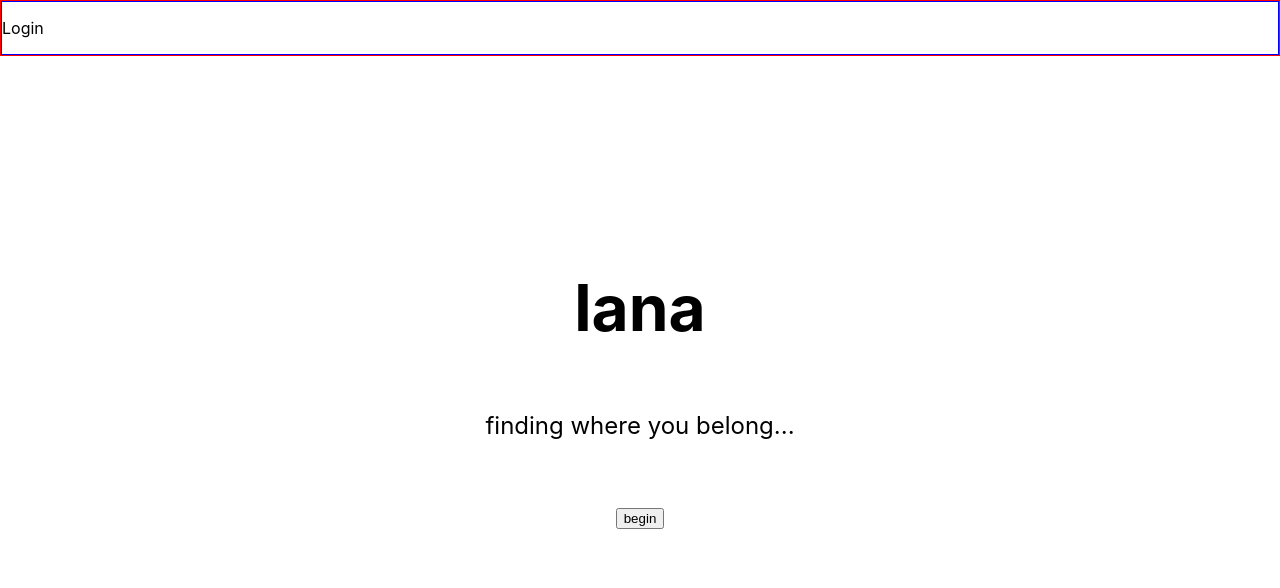
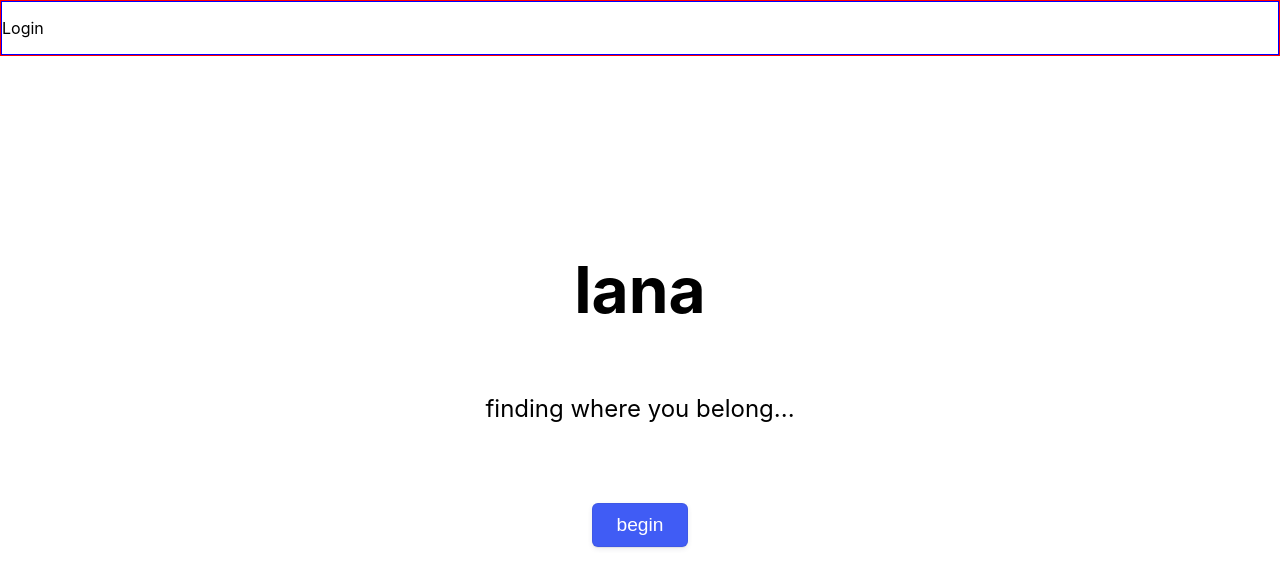
Before and after one commit to tomheaton/coghacks-2021, a Next.js app: page / in a window 1280 px wide. Shown: the top 588 px of the page. Built offline with nearby package versions, Linux system fonts and the light colour scheme.

Commit message:
application work

```diff
--- a/src/pages/_document.tsx
+++ b/src/pages/_document.tsx
@@ -16,11 +16,11 @@ class MyDocument extends Document {
                     <link rel="manifest" href="/manifest.json"/>
 
                     <meta charSet="utf-8" />
-                    <meta name="viewport" content="width=device-width, initial-scale=1"/>
+                    {/*<meta name="viewport" content="width=device-width, initial-scale=1"/>*/}
                     <meta name="description" content="Lana - A place to find where you belong."/>
                     <meta name="keywords" content="Job, Jobs, Work, Employer, Employment, Employee"/>
 
-                    <title>Lana</title>
+                    {/*<title>Lana</title>*/}
                 </Head>
                 <body>
                     <Main/>
--- a/src/pages/index.tsx
+++ b/src/pages/index.tsx
@@ -1,11 +1,14 @@
 import type { NextPage } from 'next';
 import styles from '../styles/Home.module.css';
 import Head from 'next/head';
+import {useRouter} from "next/router";
 
 const Home: NextPage = () => {
 
-    const handleBegin = () => {
+    const router = useRouter();
 
+    const handleBegin = async () => {
+        await router.push("/join");
     }
 
     return (
@@ -29,9 +32,11 @@ const Home: NextPage = () => {
                 <p className={styles.description}>
                     finding where you belong...
                 </p>
-                <button className={styles.beginButton} onClick={handleBegin}>
-                    begin
-                </button>
+                <div className={styles.buttonWrapper}>
+                    <button className={"btn"} onClick={handleBegin}>
+                        begin
+                    </button>
+                </div>
             </main>
 
             {/*<footer className={styles.footer}>
--- a/src/pages/join.tsx
+++ b/src/pages/join.tsx
@@ -12,7 +12,7 @@ const Join: NextPage = () => {
                     Join lana as...
                 </h2>
                 <div>
-                    <button>
+                    <button className={"btn"}>
                         An Individual
                     </button>
                 </div>
--- a/src/pages/login.tsx
+++ b/src/pages/login.tsx
@@ -10,6 +10,9 @@ const Login: NextPage = () => {
             <div>
                 <input placeholder={"username"}/>
                 <input placeholder={"password"}/>
+                <button className={"btn"}>
+                    login
+                </button>
             </div>
         </div>
     );
--- a/src/pages/posting/[id].tsx
+++ b/src/pages/posting/[id].tsx
@@ -60,7 +60,7 @@ const PostingPage: NextPage<Props> = (props) => {
                     <textarea onChange={(e) => {setAnswer(e.target.value)}}
                               rows={4}
                     />
-                    <button type={"submit"} onClick={handleSubmit}>Submit</button>
+                    <button className={"btn"} type={"submit"} onClick={handleSubmit}>Submit</button>
                 </Modal>
             </div>
         );
--- a/src/styles/Home.module.css
+++ b/src/styles/Home.module.css
@@ -135,4 +135,5 @@
     border: solid blue 1px;
     display: flex;
     margin-left: auto;
+    justify-items: end;
 }
--- a/src/styles/globals.css
+++ b/src/styles/globals.css
@@ -13,3 +13,38 @@ a {
     color: inherit;
     text-decoration: none;
 }
+
+.btn{
+    background-color: #405cf5;
+    /*background-color: #0070f3;*/
+    border-radius: 6px;
+    border-width: 0;
+    box-shadow: rgba(50, 50, 93, .1) 0 0 0 1px inset, rgba(50, 50, 93, .1) 0 2px 5px 0, rgba(0, 0, 0, .07) 0 1px 1px 0;
+    box-sizing: border-box;
+    color: #fff;
+    /*font-weight: bold;*/
+    font-size: 1.2rem;
+    cursor: pointer;
+    height: 44px;
+    line-height: 1.15;
+    margin: 12px 0 0;
+    outline: none;
+    overflow: hidden;
+    padding: 0 25px;
+    position: relative;
+    text-align: center;
+    text-transform: none;
+    transform: translateZ(0);
+    transition: all .2s,box-shadow .08s ease-in;
+    user-select: none;
+    -webkit-user-select: none;
+    touch-action: manipulation;
+}
+.btn:disabled {
+    cursor: not-allowed;
+    background-color: rgba(88, 115, 255, 0.56);
+}
+
+.btn:focus, .button-9:hover {
+    box-shadow: rgba(50, 50, 93, .1) 0 0 0 1px inset, rgba(50, 50, 93, .2) 0 6px 15px 0, rgba(0, 0, 0, .1) 0 2px 2px 0, rgba(50, 151, 211, .3) 0 0 0 4px;
+}
```
Also changed, not shown: src/pages/company/application/[id].tsx (added, +57 -0 lines), src/pages/company/application/index.tsx (added, +50 -0 lines), 2 other files (tests, documents, lock files or other folders).
